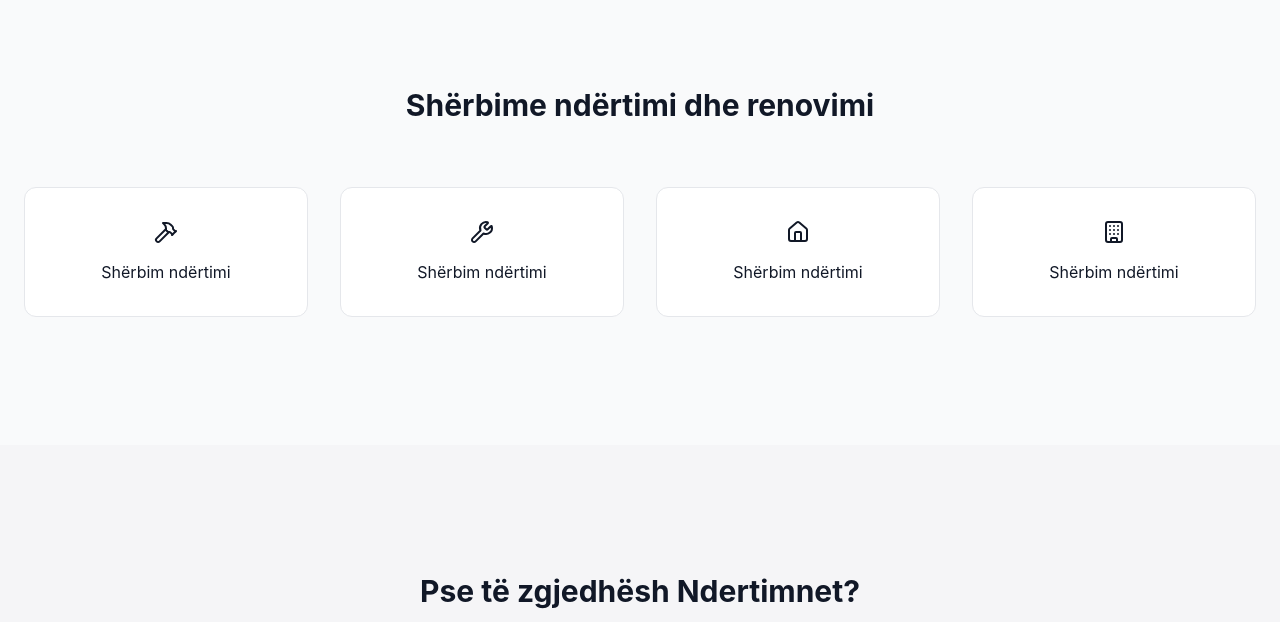
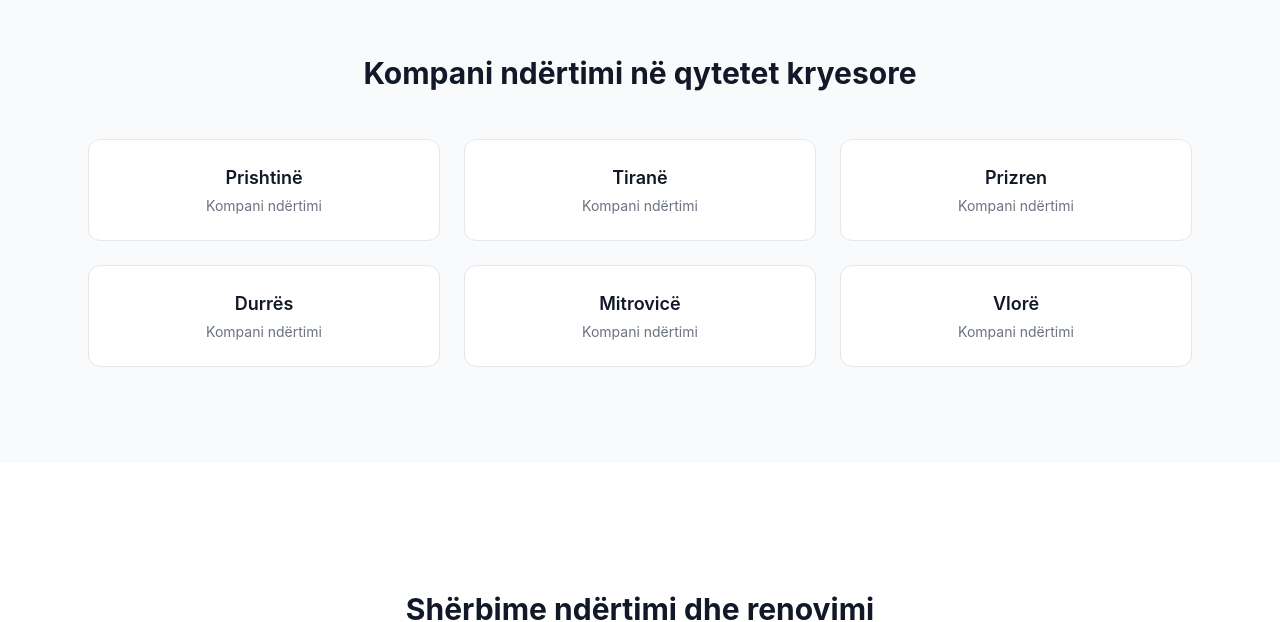
Before and after one commit to GazmendUka/ndertimnet, a React (Create React App) app in the folder frontend/: page / in a window 1280 px wide. Shown: the part 1378-2000 px from the top of the page. Built offline with nearby package versions, Linux system fonts and the light colour scheme; no server answers.

Commit message:
Landing page v3.2 – production ready SEO + city linking

```diff
--- a/frontend/src/pages/landing_page.jsx
+++ b/frontend/src/pages/landing_page.jsx
@@ -34,12 +34,11 @@ export default function LandingPage() {
         />
 
         <meta name="robots" content="index, follow" />
-
-        <meta
-          name="keywords"
-          content="kompani ndërtimi, renovim banese, ndërtim Kosovë, ndërtim Shqipëri, elektricist, hidraulik, renovim apartamenti"
-        />
-
+        <meta property="og:locale" content="sq_AL" />
+        <meta property="og:site_name" content="Ndertimnet" />
+        <meta name="twitter:site" content="@ndertimnet" />
+        <meta property="og:image:alt" content="Ndertimnet platform për ndërtim dhe renovim" />
+        <meta name="twitter:image" content="https://ndertimnet.com/og-image.jpg" />
         <meta name="viewport" content="width=device-width, initial-scale=1" />
 
         <link rel="canonical" href="https://ndertimnet.com/" />
@@ -133,10 +132,10 @@ export default function LandingPage() {
 
               {/* 🔗 INTERNAL LINKS */}
               <div className="flex gap-4 text-sm text-gray-500 mb-6 flex-wrap">
-                <a href="/kategori/ndertim">Ndërtim</a>
-                <a href="/kategori/renovim">Renovim</a>
-                <a href="/kategori/elektricist">Elektricist</a>
-                <a href="/kategori/hidraulik">Hidraulik</a>
+                <Link to="/kategori/ndertim">Ndërtim</Link>
+                <Link to="/kategori/renovim">Renovim</Link>
+                <Link to="/kategori/elektricist">Elektricist</Link>
+                <Link to="/kategori/hidraulik">Hidraulik</Link>
               </div>
 
               <div className="flex gap-4 mb-6">
@@ -214,8 +213,54 @@ export default function LandingPage() {
           </div>
         </section>
 
+
+        {/* ================== CITIES ================== */}
+        <section className="py-24 bg-gray-50">
+          <div className="max-w-6xl mx-auto px-6 text-center">
+
+            <h2 className="text-3xl font-bold mb-12">
+              Kompani ndërtimi në qytetet kryesore
+            </h2>
+
+            <div className="grid md:grid-cols-3 gap-6">
+
+              <Link to="/ndertim/prishtine" aria-label="Kompani ndërtimi në Prishtinë" className="bg-white p-6 rounded-xl border hover:shadow-md transition">
+                <div className="font-semibold text-lg">Prishtinë</div>
+                <div className="text-sm text-gray-500 mt-1">Kompani ndërtimi</div>
+              </Link>
+
+              <Link to="/ndertim/tirane" aria-label="Kompani ndërtimi në Tiranë" className="bg-white p-6 rounded-xl border hover:shadow-md transition">
+                <div className="font-semibold text-lg">Tiranë</div>
+                <div className="text-sm text-gray-500 mt-1">Kompani ndërtimi</div>
+              </Link>
+
+              <Link to="/ndertim/prizren" aria-label="Kompani ndërtimi në Prizren" className="bg-white p-6 rounded-xl border hover:shadow-md transition">
+                <div className="font-semibold text-lg">Prizren</div>
+                <div className="text-sm text-gray-500 mt-1">Kompani ndërtimi</div>
+              </Link>
+
+              <Link to="/ndertim/durres" aria-label="Kompani ndërtimi në Durrës" className="bg-white p-6 rounded-xl border hover:shadow-md transition">
+                <div className="font-semibold text-lg">Durrës</div>
+                <div className="text-sm text-gray-500 mt-1">Kompani ndërtimi</div>
+              </Link>
+
+              <Link to="/ndertim/mitrovice" aria-label="Kompani ndërtimi në Mitrovicë" className="bg-white p-6 rounded-xl border hover:shadow-md transition">
+                <div className="font-semibold text-lg">Mitrovicë</div>
+                <div className="text-sm text-gray-500 mt-1">Kompani ndërtimi</div>
+              </Link>
+
+              <Link to="/ndertim/vlore" aria-label="Kompani ndërtimi në Vlorë" className="bg-white p-6 rounded-xl border hover:shadow-md transition">
+                <div className="font-semibold text-lg">Vlorë</div>
+                <div className="text-sm text-gray-500 mt-1">Kompani ndërtimi</div>
+              </Link>
+
+            </div>
+
+          </div>
+        </section>
+
         {/* ================= SERVICES ================= */}
-        <section className="py-32 bg-gray-50">
+        <section className="py-32 bg-white">
           <div className="max-w-7xl mx-auto px-6 text-center">
 
             <h2 className="text-3xl font-bold mb-16">
@@ -236,7 +281,7 @@ export default function LandingPage() {
         </section>
 
         {/* ================= WHY ================= */}
-        <section className="py-32">
+        <section className="py-32 bg-gray-50">
           <div className="max-w-7xl mx-auto px-6 text-center">
 
             <h2 className="text-3xl font-bold mb-16">
```
